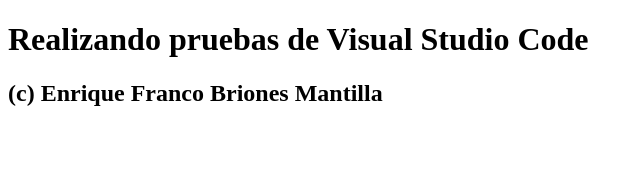
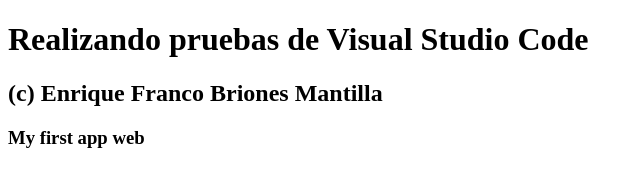
Before and after one commit to FrancBriones/FrancBriones.github.io, a plain HTML site: page index.html in a window 1280 px wide. Shown: the whole page, without its empty margins (0-643 px from the left). Drawn offline with Linux system fonts and the light colour scheme.

Commit message:
Cambios hechos

```diff
--- a/index.html
+++ b/index.html
@@ -10,6 +10,7 @@
   <body>
     <h1>Realizando pruebas de  Visual Studio Code</h1>
     <h2>(c) Enrique Franco Briones Mantilla</h2>
+    <h3>My first app web</h3>
     <script src="" async defer></script>
   </body>
 </html>
```
